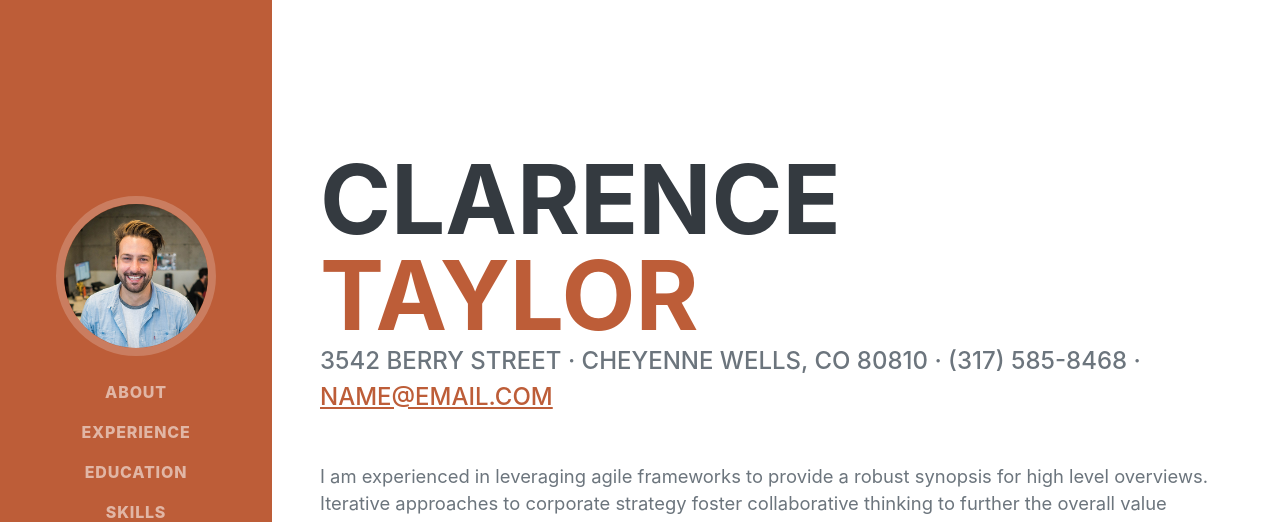
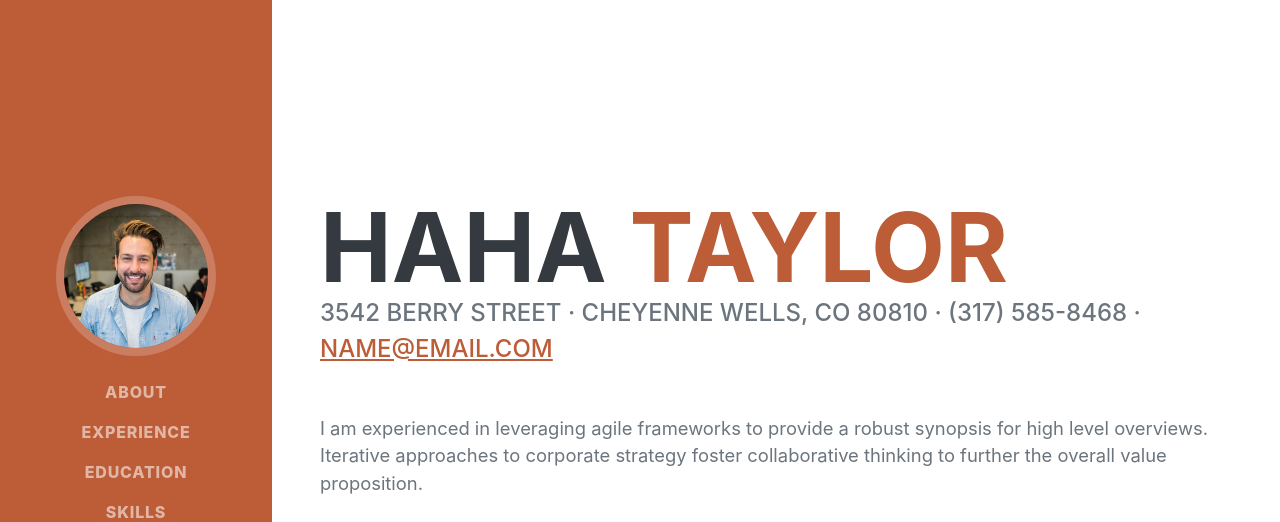
Before and after one commit to yooxx/yooxx.github.io, a plain HTML site: page index.html in a window 1280 px wide. Shown: the top 522 px of the page. Drawn offline with nearby package versions, Linux system fonts and the light colour scheme; a web font is replaced by a local one.

```diff
--- a/index.html
+++ b/index.html
@@ -40,7 +40,7 @@
             <section class="resume-section" id="about">
                 <div class="resume-section-content">
                     <h1 class="mb-0">
-                        Clarence
+                        Haha
                         <span class="text-primary">Taylor</span>
                     </h1>
                     <div class="subheading mb-5">
```
